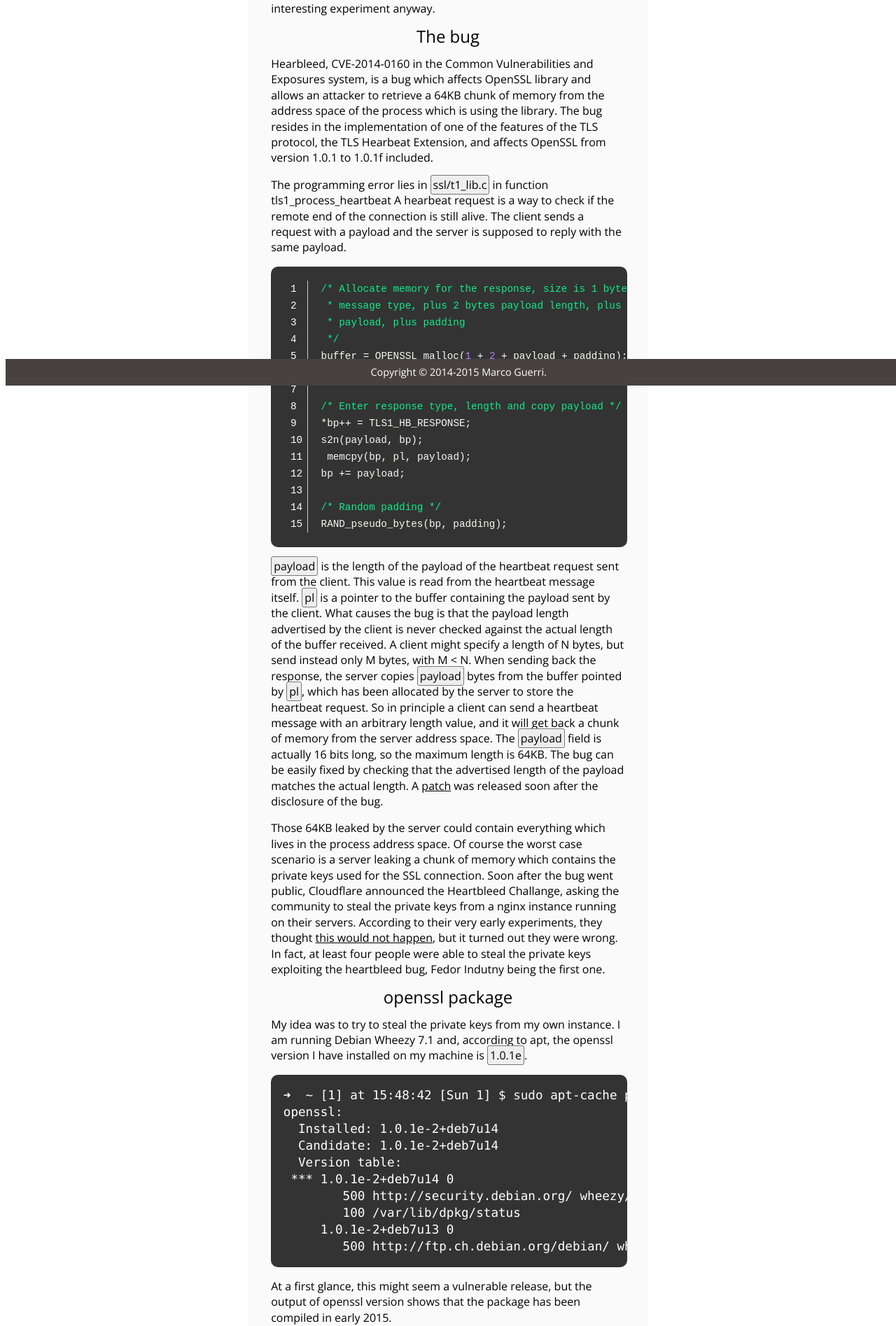
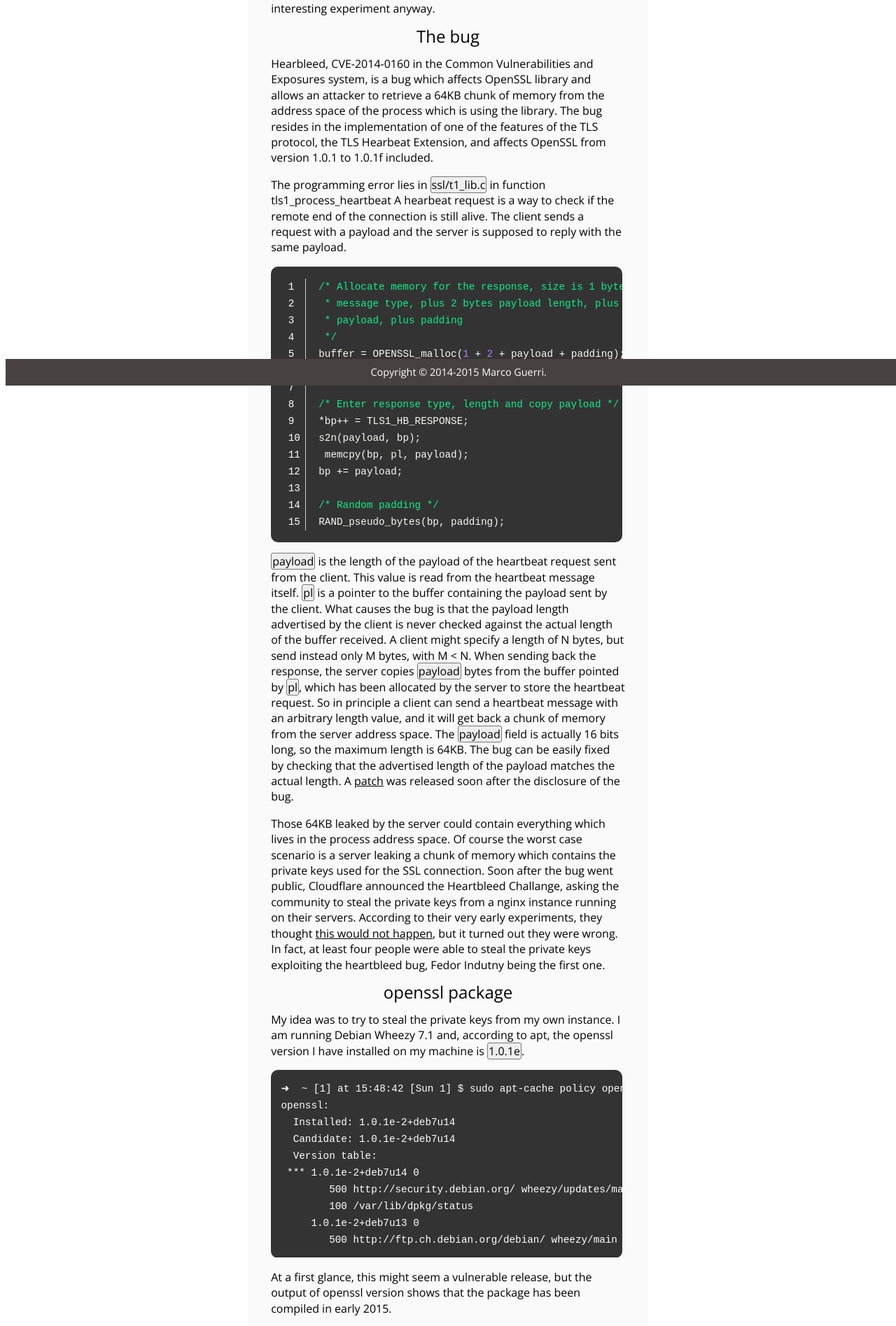
Before and after one commit to marcoguerri/marcoguerri.github.io, a Jekyll site: the page built from _posts/2014-08-23-heartbleed.markdown, in a window 1280 px wide. Shown: the part 349-2244 px from the top of the page at 70% size. Built offline with Jekyll 4.4.1, drawn with Linux system fonts in a browser that asks for light colours; some of the changed text lies outside the part shown.

Commit message:
Minor CSS changes

```diff
--- a/css/master.css
+++ b/css/master.css
@@ -10,7 +10,7 @@ em {
     border: 1px solid #777;
     border-radius: 3px;
     font-style: normal;
-    padding: 2px 3px;
+    padding: 0px 1px;
 }
 
 div.post img {
@@ -205,7 +205,6 @@ figure {
   display: block;
   padding: 1em;
   overflow-x: auto;
-  font-family: Monaco,Consolas, Courier New, Monospace !important;
   font-size:110%;
   color: white !important;
 }
@@ -216,7 +215,11 @@ figure {
 
 }
 
-
+.highlighter-rouge {
+    font-size:100%;
+    font-style:Italic;
+    font-family:Open Sans;
+}
 
 .nostyle {
   font-family: Curier,mono;
```
